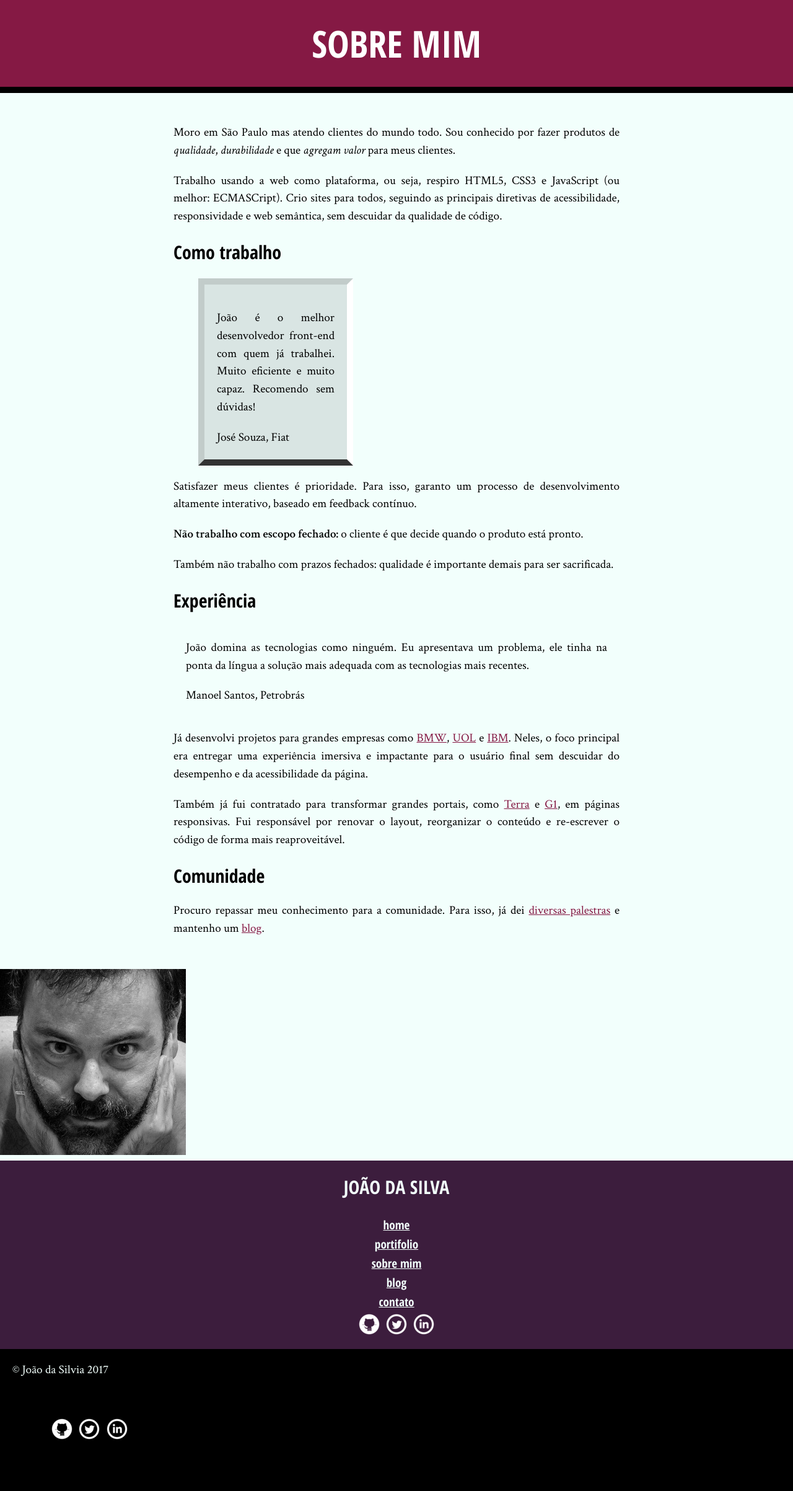
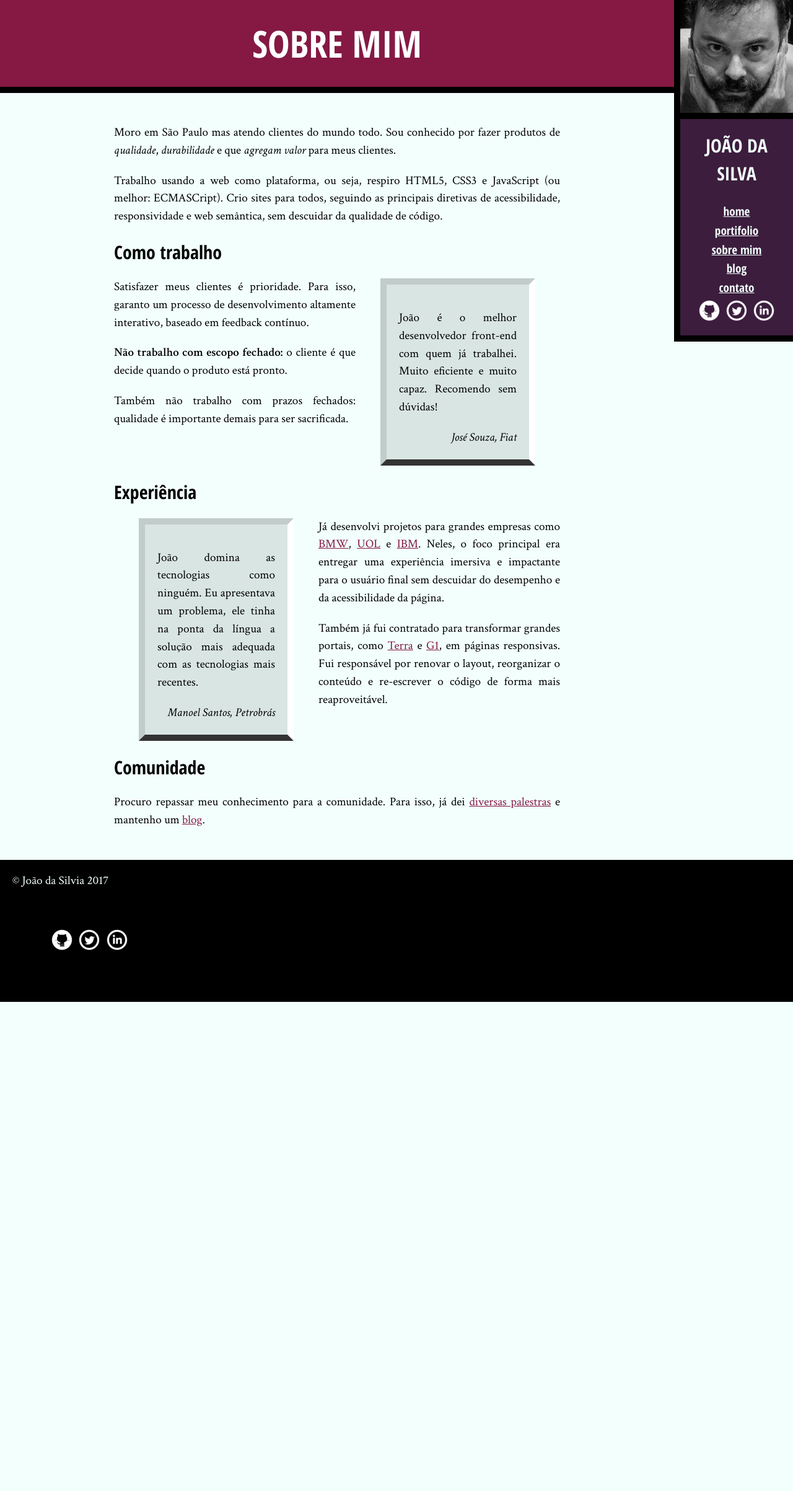
Before and after one commit to ferreiraapfernanda/alura-cursos, a PHP site: page /bio.html in a window 1280 px wide. Shown: the whole page at 62% size. After the commit the page ends 1616 px from the top, so only its background shows below. Run offline with PHP 8.4, Linux system fonts and the light colour scheme.

Commit message:
HTML5 e CSS3: Aula 10

```diff
--- a/cursos/html5-css3-i/projeto/bio.css
+++ b/cursos/html5-css3-i/projeto/bio.css
@@ -12,6 +12,10 @@ h2 {
 
 h1 {
     text-transform: uppercase;
+}
+
+h2 {
+    clear: both;
 }
 
 .titulo-principal {
@@ -41,6 +45,22 @@ p {
     border-bottom-color: #333;
     border-right-color: #fff;
 }
+
+cite {
+    font-style: italic;
+    float: right;
+    display: block;
+}
+
+.fiat {
+    float: right;
+}
+
+
+.petrobras {
+    float: left;
+}
+
 
 .navegacao-site {
     background-color: #3C1D3D;
@@ -92,8 +112,25 @@ nav a {
     color: #F2FFFC;
 }
 
+main {
+    float: left;
+    width: 85%;
+}
+
 main a {
     color: #851944;
+}
+
+aside {
+    box-sizing: border-box;
+}
+
+aside, img {
+    float: right;
+    width: 15%;
+    box-sizing: border-box;
+    border-left: 10px solid black;
+    border-bottom: 10px solid black;
 }
 
 aside a {
@@ -105,6 +142,10 @@ blockquote,
 aside,
 footer {
     padding: 20px;
+}
+
+footer {
+    clear: both;
 }
 
 .conteudo-center {
--- a/cursos/html5-css3-i/projeto/bio.html
+++ b/cursos/html5-css3-i/projeto/bio.html
@@ -36,7 +36,7 @@
 
                 <h2>Como trabalho</h2>
 
-                <blockquote class="citacoes">
+                <blockquote class="citacoes fiat">
                     <p>João é o melhor desenvolvedor front-end com quem já trabalhei. Muito eficiente e muito capaz. Recomendo
                         sem dúvidas!
                     </p>
@@ -52,18 +52,13 @@
 
                 <h2>Experiência</h2>
 
-                <blockquote>
-
+                <blockquote class="citacoes petrobras">
                     <p>
                         João domina as tecnologias como ninguém. Eu apresentava um problema, ele tinha na ponta da língua a solução mais adequada
                         com as tecnologias mais recentes.
                     </p>
-
                     <cite>
-                        Manoel Santos, Petrobrás
-                    </cite>
-
-
+                        Manoel Santos, Petrobrás</cite>
                 </blockquote>
 
                 <p>Já desenvolvi projetos para grandes empresas como
```
Also changed, not shown: cursos/html5-css3-i/README.md.
